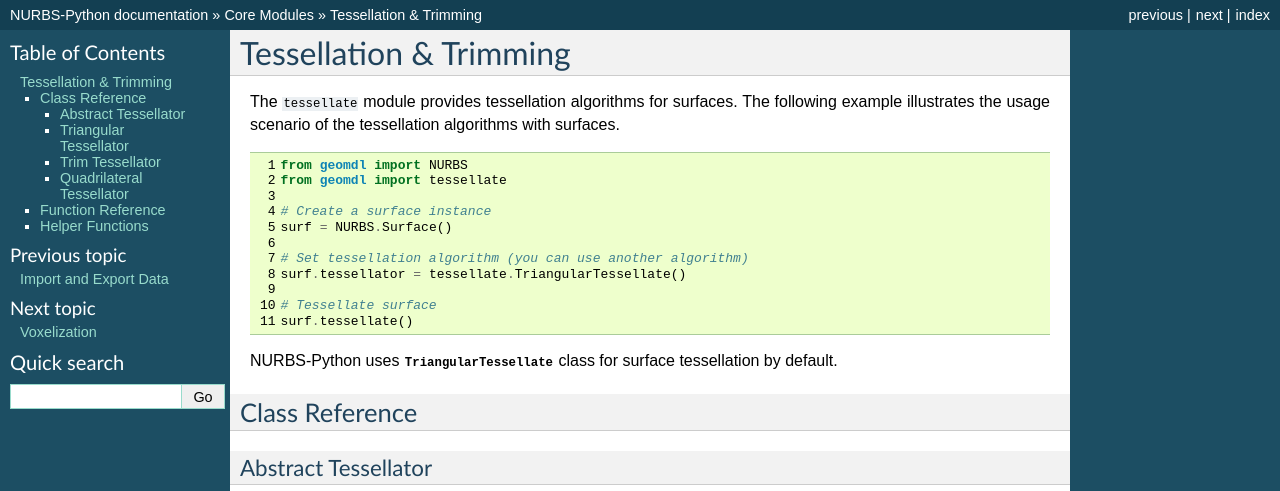
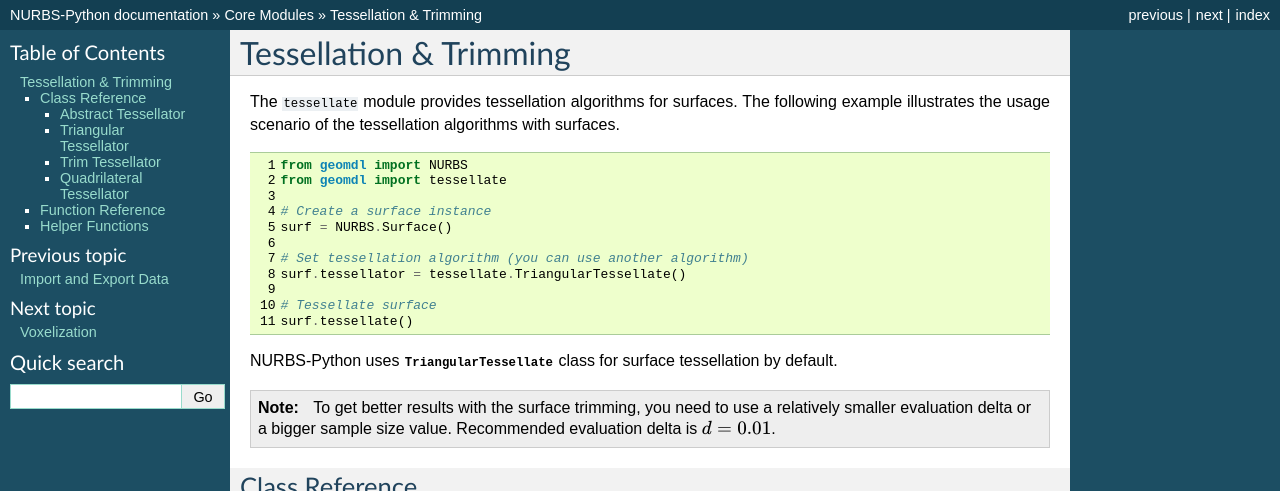
Before and after one commit to orbingol/NURBS-Python, a Sphinx documentation site: the page built from docs/module_tessellate.rst, in a window 1280 px wide and 900 px high, cut to the strip 0-491 px from the top of the window. Built offline with Sphinx 7.4.7, drawn with Linux system fonts in a browser that asks for light colours; formulas are drawn with MathJax 3.

Commit message:
Add a note on trimming and evaluation delta

```diff
--- a/docs/module_tessellate.rst
+++ b/docs/module_tessellate.rst
@@ -20,6 +20,11 @@
     surf.tessellate()
 
 NURBS-Python uses :py:class:`.TriangularTessellate` class for surface tessellation by default.
+
+.. note::
+
+    To get better results with the surface trimming, you need to use a relatively smaller evaluation delta or a bigger
+    sample size value. Recommended evaluation delta is :math:`d = 0.01`.
 
 Class Reference
 ===============
```
